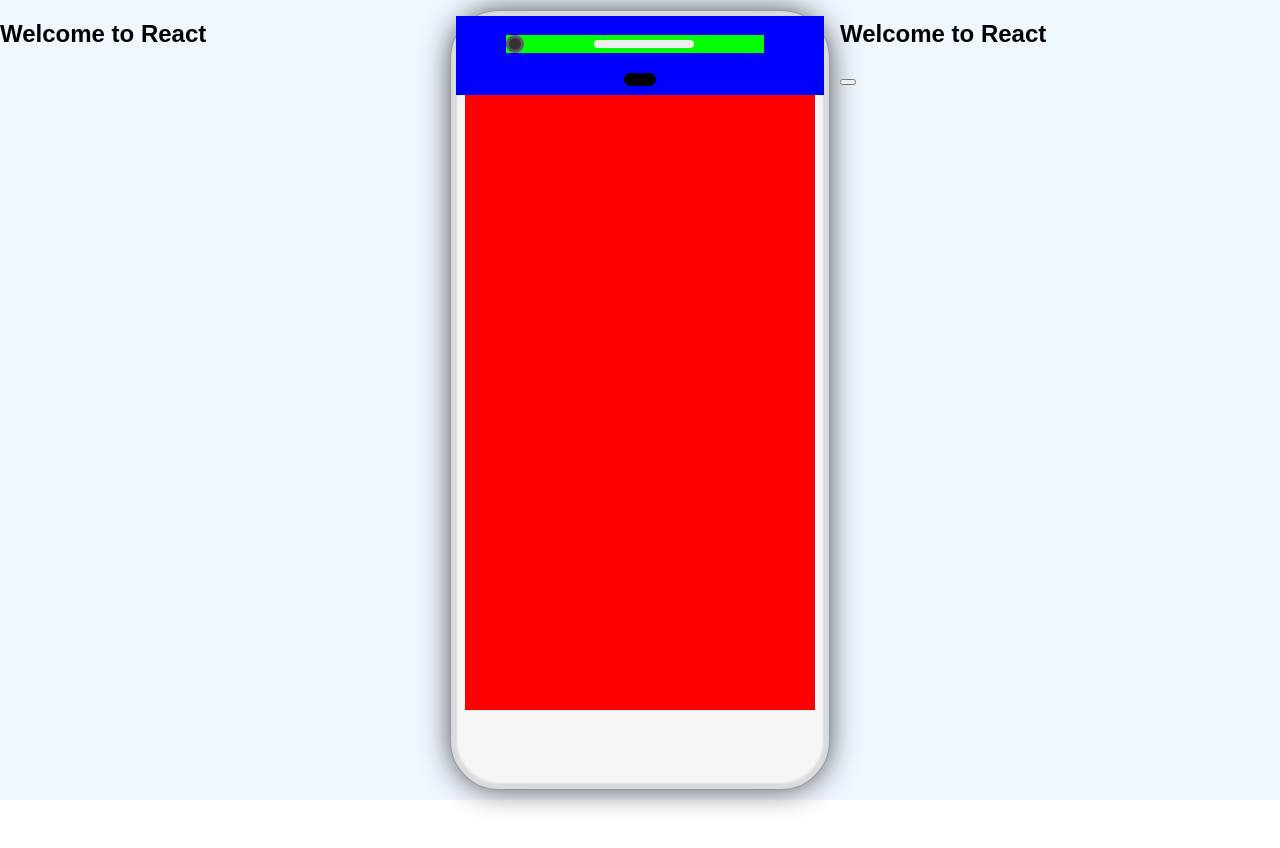
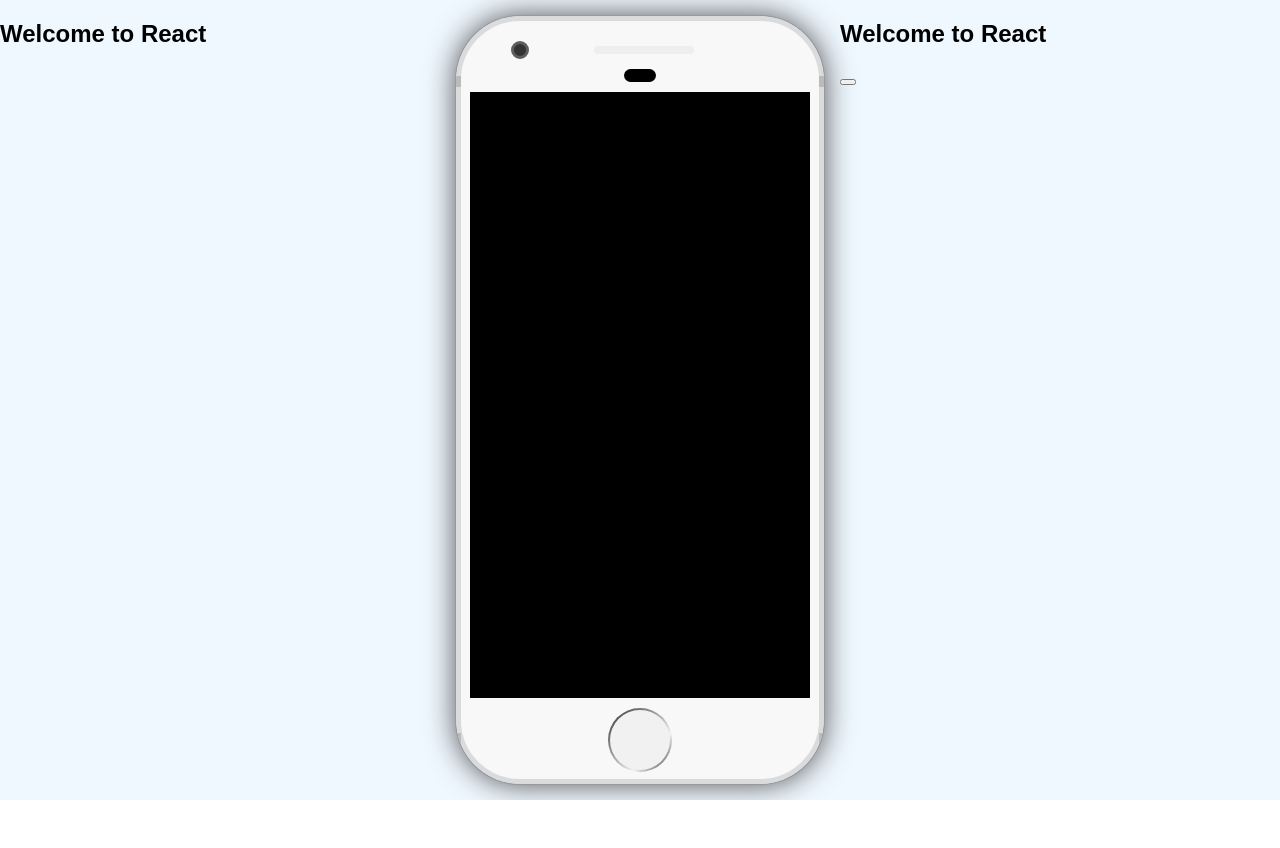
Before and after one commit to GaoStudio/DeepFull, a React (Create React App) app: page / in a window 1280 px wide. Shown: the top 848 px of the page. After the commit the page ends 800 px from the top, so only its background shows below. Built offline with nearby package versions, Linux system fonts and the light colour scheme.

Commit message:
add Sidesbar

```diff
--- a/src/component/Phone.js
+++ b/src/component/Phone.js
@@ -1,8 +1,10 @@
 import React, {Component} from 'react';
-import './Phone.css';
-class App extends Component {
+import './css/Phone.css';
+import Google from './Google.js'
+export default class App extends Component {
     render() {
         return (
+            <div className="Container">
                 <div className="Phone">
                     <div className="Top">
                         <div className="TopTwo">
@@ -10,13 +12,16 @@ class App extends Component {
                             <span className="Receiver"></span>
                         </div>
                         <span className="Sensor"></span>
+                        <span style={{bottom: 5}} className="Sidesbar"></span>
                     </div>
                     <div className="Screen">
                     </div>
                     <div className="Bottom">
+                        <Google visible={false} size={"8vh"}/>
+                        <span className="Sidesbar"></span>
+                    </div>
                 </div>
             </div>
         );
     }
 }
-export default App;
--- a/src/component/Phone.css
+++ b/src/component/css/Phone.css
@@ -1,27 +1,33 @@
-.Phone {
+.Container{
+    display: flex;
     height: 96%;
     width: 92%;
-    background-color: #F6F6F6;;
+    border-radius: 8vh;
+    overflow: hidden;
     box-shadow: inset 0 0 3px 0 rgba(0, 0, 0, 0.2), 0 0 0 1px #999, 0 0 30px 0px rgba(0, 0, 0, 0.7);
+}
+.Phone {
+    flex: 1;
+    background-color: #F8F8F8;;
     border: 5px solid #d9dbdc;
-    border-radius: 6vh;
+    border-radius: 8vh;
 }
 .Top{
     position: relative;
-    height:9%;
+    height:8%;
     width:100%;
     padding-top: 10px;
     display: flex;
-    background-color: #00f;;
     justify-content: center;
+    align-items: center;
     flex-direction: column;
 }
 .TopTwo{
     display: flex;
+    align-self: stretch;
     align-items: center;
     margin-left: 50px;
     margin-right: 60px;
-    background-color: #0f0;;
 }
 .Camera {
     display: flex;
@@ -47,17 +53,31 @@
     height: 13px;
     width: 32px;
     border-radius: 20px;
-    margin-top: 20px;
-    background-color: #0ff;;
+    margin-top: 10px;
     background: #000;
 }
 .Screen{
     margin: 0 auto;
     height: 80%;
     width: 95%;
-    background-color: #f00;
+    display: flex;
+    justify-content: center;
+    align-items: center;
+    background-color: black;
 }
 .Bottom{
-    height:22%;
+    height:11%;
     width:100%;
+    display: flex;
+    position: relative;
+    justify-content: center;
+    align-items: center;
+    flex-direction: column;
 }
+.Sidesbar{
+    width:100%;
+    position: absolute;
+    height:15%;
+    border-left: 5px solid #bbb ;
+    border-right: 5px solid #bbb ;
+}
```
Lines whose indentation alone changed are shown as unchanged.
